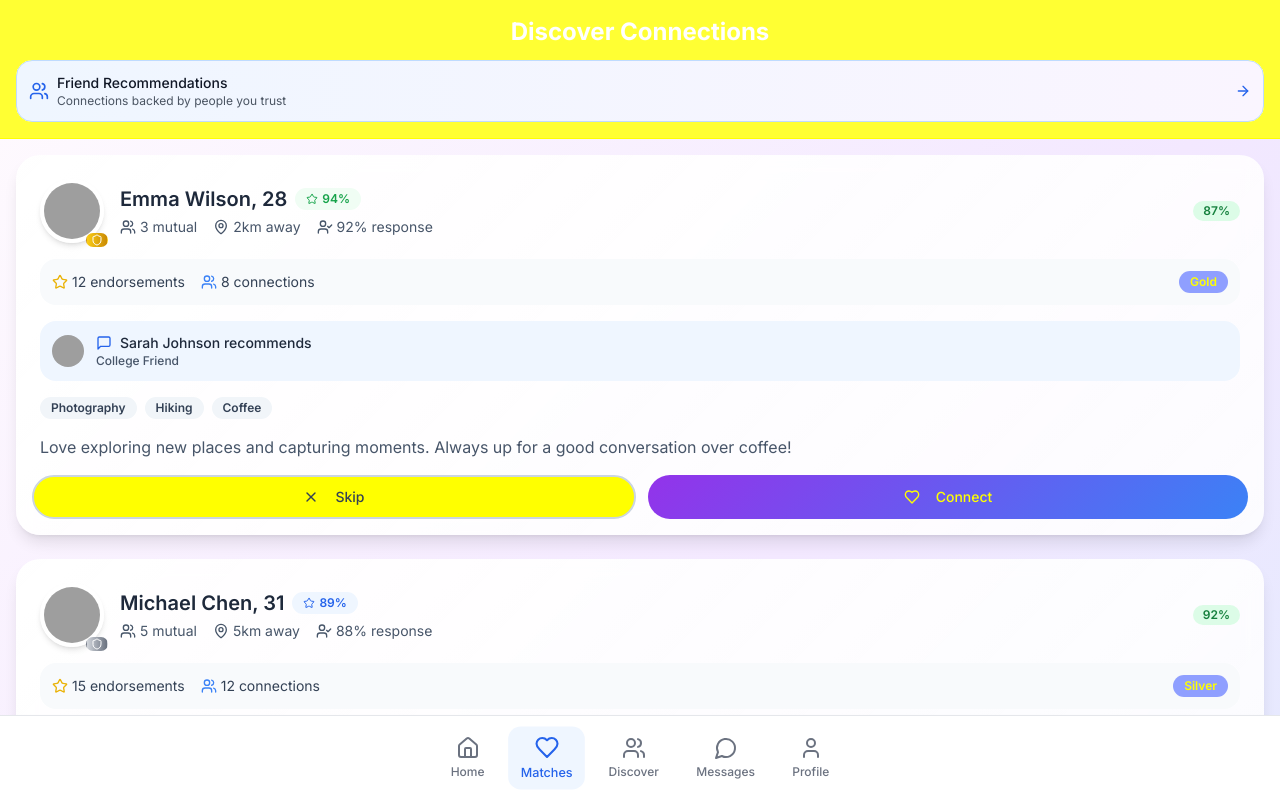
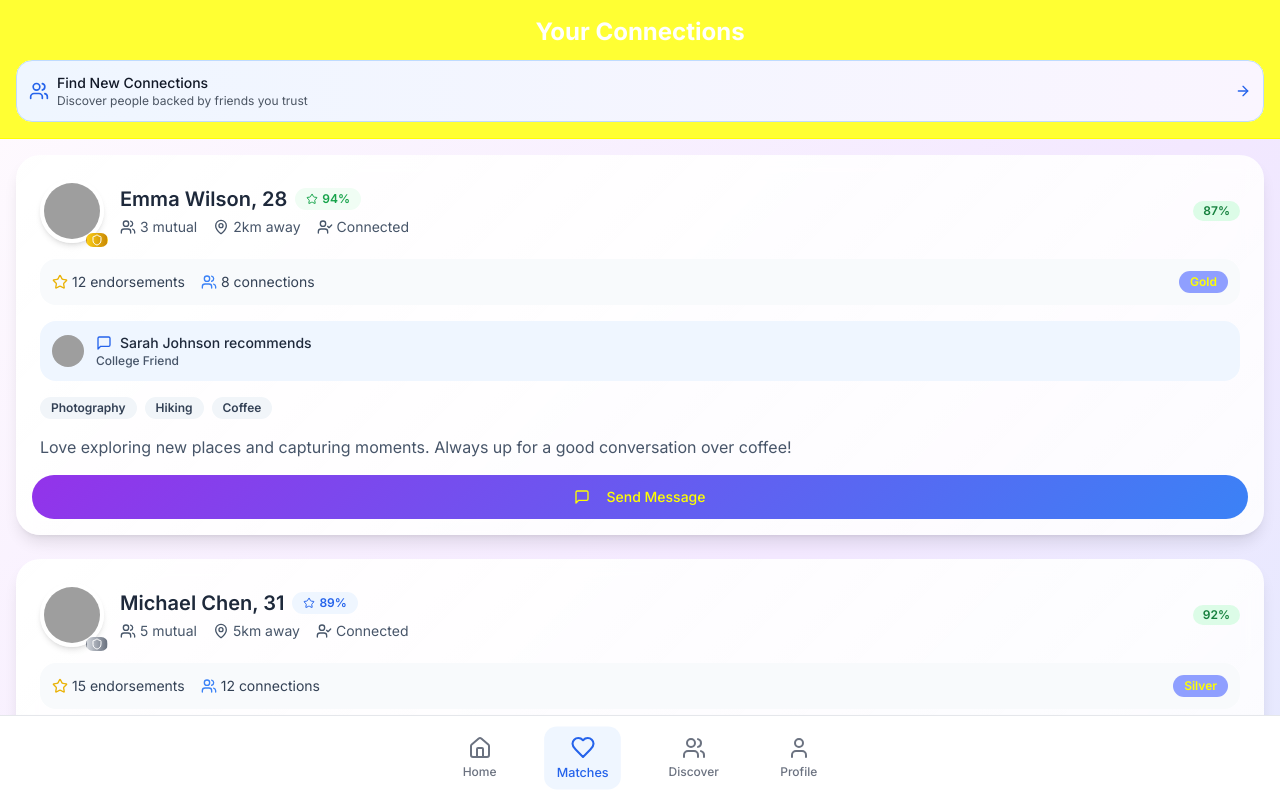
Before and after one commit to wwzjustin/friend_matcher_lovable, a React (Vite) app: page /matches in a window 1280 px wide. Shown: the top 800 px of the page. Built offline with nearby package versions, Linux system fonts and the light colour scheme; grey boxes are pictures that could not be loaded.

Commit message:
Refactor match page actions and navigation
Replaced "Skip" and "Connect" buttons with "Chat" on the match page, reflecting connected users. Removed the "Messages" tab from the navigation bar.

```diff
--- a/src/components/NavigationBar.tsx
+++ b/src/components/NavigationBar.tsx
@@ -1,7 +1,6 @@
-
 import React from 'react';
 import { Link, useLocation } from 'react-router-dom';
-import { Home, Heart, User, Users, MessageCircle } from 'lucide-react';
+import { Home, Heart, User, Users } from 'lucide-react';
 
 const NavigationBar = () => {
   const location = useLocation();
@@ -10,7 +9,6 @@ const NavigationBar = () => {
     { path: '/', icon: Home, label: 'Home' },
     { path: '/matches', icon: Heart, label: 'Matches' },
     { path: '/recommendations', icon: Users, label: 'Discover' },
-    { path: '/invite-message', icon: MessageCircle, label: 'Messages' },
     { path: '/profile', icon: User, label: 'Profile' },
   ];
 
--- a/src/pages/MatchFeed.tsx
+++ b/src/pages/MatchFeed.tsx
@@ -4,7 +4,7 @@ import { Card, CardContent } from '@/components/ui/card';
 import { Avatar, AvatarImage, AvatarFallback } from '@/components/ui/avatar';
 import { Badge } from '@/components/ui/badge';
 import NavigationBar from '@/components/NavigationBar';
-import { Heart, X, Users, MapPin, Shield, Star, UserCheck, MessageSquare, ArrowRight } from 'lucide-react';
+import { Heart, Users, MapPin, Shield, Star, UserCheck, MessageSquare, ArrowRight, Send } from 'lucide-react';
 import { useToast } from '@/hooks/use-toast';
 import { Link } from 'react-router-dom';
 
@@ -110,16 +110,11 @@ const MatchFeed = () => {
   const [showTestimony, setShowTestimony] = useState<string | null>(null);
   const { toast } = useToast();
 
-  const handleConnect = (matchId: string, name: string) => {
-    setMatches(prev => prev.filter(match => match.id !== matchId));
+  const handleSendMessage = (matchId: string, name: string) => {
     toast({
-      title: "Connection sent! 💜",
-      description: `Your request was sent to ${name}`,
+      title: "Message sent! 💬",
+      description: `Your message was sent to ${name}`,
     });
-  };
-
-  const handleSkip = (matchId: string) => {
-    setMatches(prev => prev.filter(match => match.id !== matchId));
   };
 
   const getCompatibilityColor = (score: number) => {
@@ -148,7 +143,7 @@ const MatchFeed = () => {
       {/* Header */}
       <div className="sticky top-0 z-10 bg-background/80 backdrop-blur-md border-b p-4">
         <h1 className="text-2xl font-bold text-center bg-gradient-to-r from-primary to-secondary bg-clip-text text-transparent">
-          Discover Connections
+          Your Connections
         </h1>
 
         {/* Quick Navigation to Recommendations */}
@@ -160,8 +155,8 @@ const MatchFeed = () => {
                   <div className="flex items-center space-x-2">
                     <Users className="w-5 h-5 text-blue-600" />
                     <div>
-                      <p className="text-sm font-medium text-gray-900">Friend Recommendations</p>
-                      <p className="text-xs text-gray-600">Connections backed by people you trust</p>
+                      <p className="text-sm font-medium text-gray-900">Find New Connections</p>
+                      <p className="text-xs text-gray-600">Discover people backed by friends you trust</p>
                     </div>
                   </div>
                   <ArrowRight className="w-4 h-4 text-blue-600" />
@@ -176,15 +171,15 @@ const MatchFeed = () => {
       <div className="p-4 space-y-6">
         {matches.length === 0 ? (
           <div className="text-center py-20">
-            <div className="text-6xl mb-4">🎉</div>
-            <h3 className="text-xl font-semibold mb-2 text-slate-800">All caught up!</h3>
-            <p className="text-slate-600 mb-4">Check back later for new connections</p>
+            <div className="text-6xl mb-4">💬</div>
+            <h3 className="text-xl font-semibold mb-2 text-slate-800">No connections yet!</h3>
+            <p className="text-slate-600 mb-4">Start connecting with people you'd like to meet</p>
 
             {/* Suggest checking recommendations */}
             <Link to="/recommendations">
               <Button className="gradient-primary">
                 <Users className="w-4 h-4 mr-2" />
-                Check Friend Recommendations
+                Find New Connections
               </Button>
             </Link>
           </div>
@@ -228,7 +223,7 @@ const MatchFeed = () => {
                         </div>
                         <div className="flex items-center">
                           <UserCheck className="w-4 h-4 mr-1" />
-                          {match.socialProof.responseRate}% response
+                          Connected
                         </div>
                       </div>
                     </div>
@@ -319,24 +314,15 @@ const MatchFeed = () => {
                   </div>
                 </div>
 
-                {/* Action Buttons */}
-                <div className="flex p-4 pt-0 space-x-3">
-                  <Button
-                    variant="outline"
-                    size="lg"
-                    className="flex-1 rounded-full border-2 hover:bg-gray-50 text-slate-700 border-slate-300"
-                    onClick={() => handleSkip(match.id)}
-                  >
-                    <X className="w-5 h-5 mr-2" />
-                    Skip
-                  </Button>
+                {/* Action Button - Chat */}
+                <div className="flex p-4 pt-0">
                   <Button
                     size="lg"
-                    className="flex-1 rounded-full gradient-primary hover:scale-105 transition-transform"
-                    onClick={() => handleConnect(match.id, match.name)}
+                    className="w-full rounded-full gradient-primary hover:scale-105 transition-transform"
+                    onClick={() => handleSendMessage(match.id, match.name)}
                   >
-                    <Heart className="w-5 h-5 mr-2" />
-                    Connect
+                    <MessageSquare className="w-5 h-5 mr-2" />
+                    Send Message
                   </Button>
                 </div>
               </CardContent>
```
